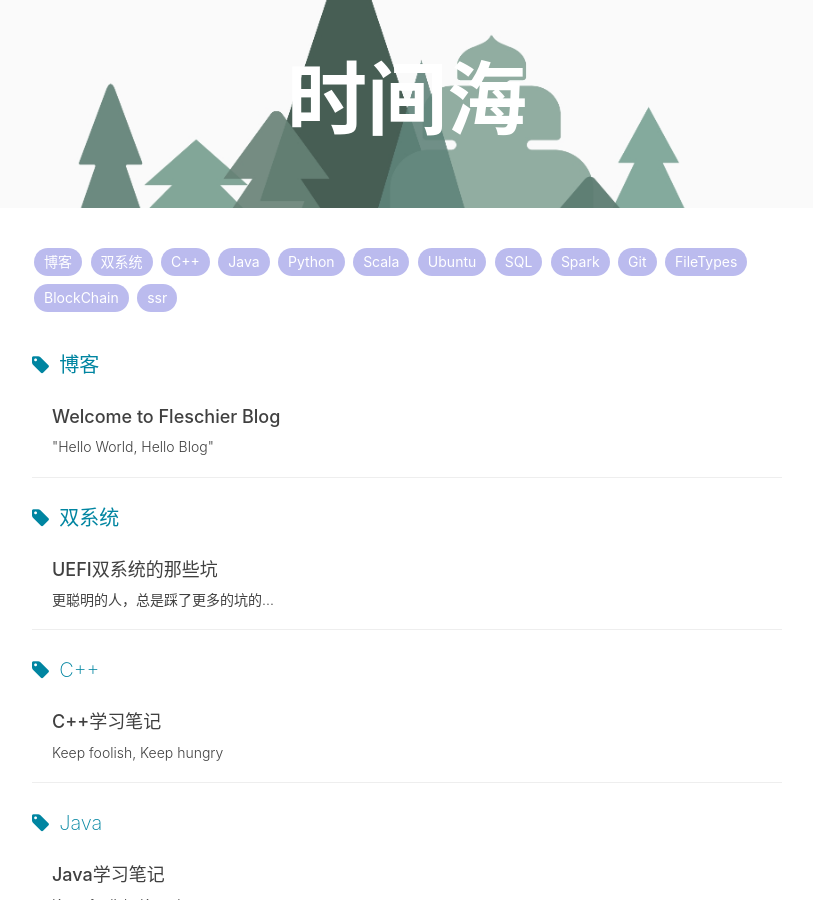
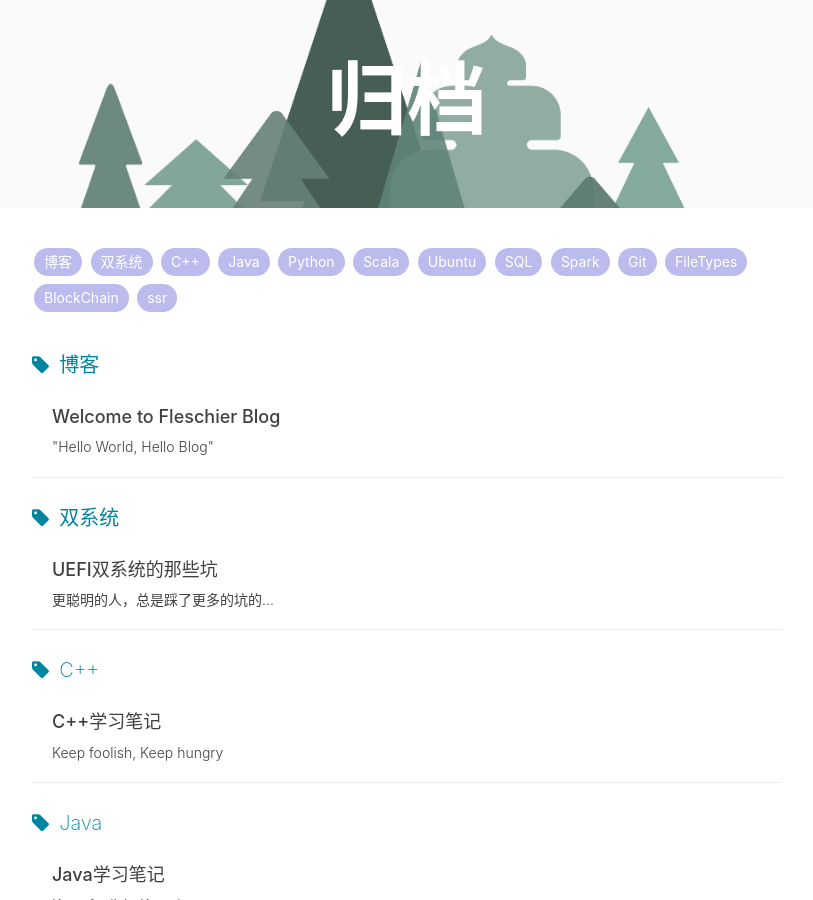
Before and after one commit to Fleschier/Fleschier.github.io, a Jekyll site: the page built from tags.html, in a window 1280 px wide and 900 px high. Shown: the whole window, without its empty margins (233-1046 px from the left). Built offline with Jekyll 4.4.1, drawn with Linux system fonts in a browser that asks for light colours; nearby versions of some CDN libraries; comment, search, counter and statistics services are not loaded.

Commit message:
update several files

```diff
--- a/_config.yml
+++ b/_config.yml
@@ -11,7 +11,7 @@
 
 
 # SNS settings
-RSS: true
+RSS: false
 #weibo_username:
 #zhihu_username:     Fleschier
 github_username:    Fleschier
--- a/tags.html
+++ b/tags.html
@@ -1,5 +1,5 @@
 ---
-title:
+title: 归档
 layout: default
 description:
 header-img: "img/tag-bg.jpg"
```
